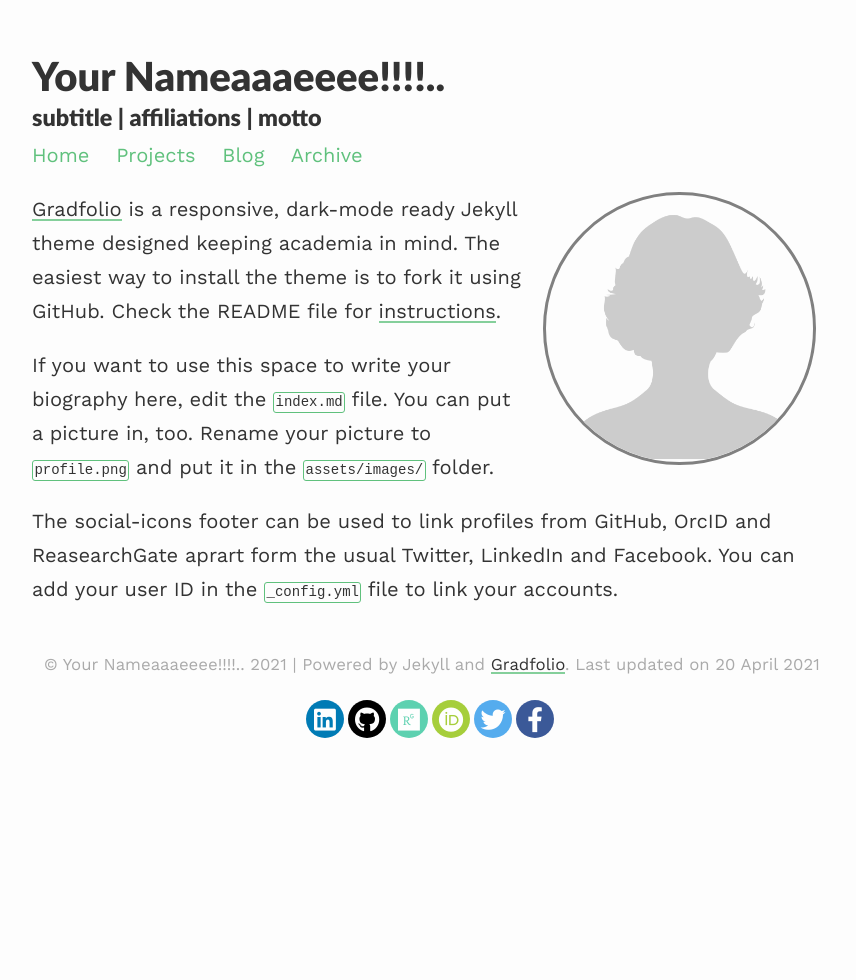
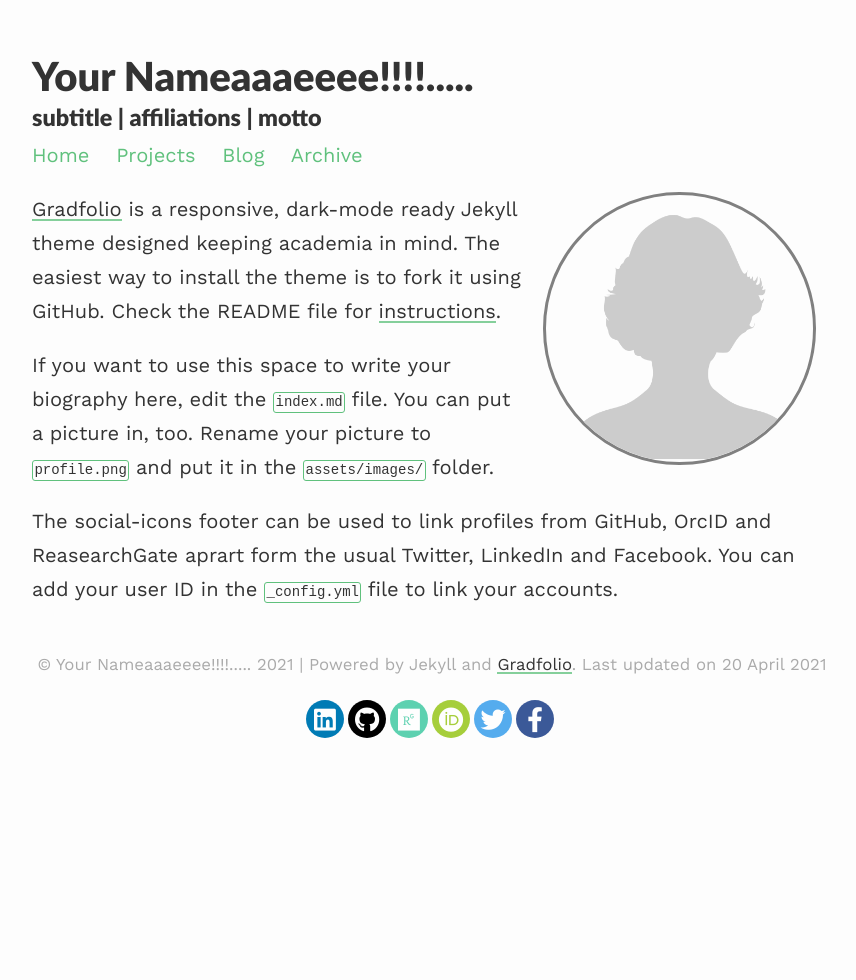
Before and after one commit to davbree/important-wallaby, a Jekyll site: the page built from index.md, in a window 1280 px wide. Shown: the whole page, without its empty margins (208-1064 px from the left). Built offline with Jekyll 4.4.1, drawn with Linux system fonts in a browser that asks for light colours; nearby versions of some CDN libraries.

```diff
--- a/_config.yml
+++ b/_config.yml
@@ -1,4 +1,4 @@
-title: Your Nameaaaeeee!!!!..
+title: Your Nameaaaeeee!!!!.....
 description: subtitle | affiliations | motto
 baseurl: ''
 url: ''
```
